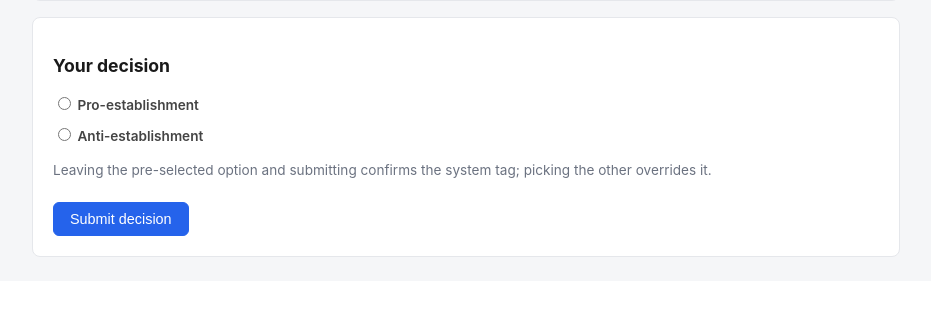
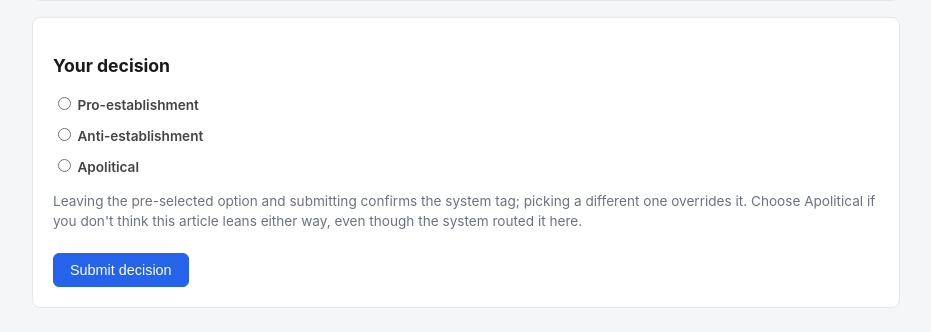
Before and after one commit to abhyudayapandey/news-classification, a FastAPI app: template app/templates/review.html in a window 1280 px wide. Shown: the part 640-972 px from the top of the page, without its empty margins (174-1105 px from the left). Before the commit the page ends 897 px from the top, so only its background shows below. Run offline with FastAPI, Linux system fonts and the light colour scheme; the template is opened without the code that fills it, so the values that code supplies are empty; parts of the project's set-up code (start-up, migrations or seed data) failed here and were passed over.

Commit message:
Add Apolitical as a third review option for admins
Admins reviewing an article the system routed as pro/anti-establishment
(entity-trigger safety net, or a borderline classification) had no way
to record "actually, this doesn't lean either way" - only the two
partisan tags were selectable, forcing a pick between two options that
might both be wrong.

review.html now has a third radio button (unchecked by default, since
the system tag reaching review is always pro/anti already). The POST
handler's validation and error message were widened to accept it; no
change needed to the agreed/overrode decision logic since it already
just compares final_tag to the system tag regardless of value. Also
fixed article_compare.html's final-tag badge, which assumed only two
possible values and would have shown the wrong color for an apolitical
override.

Verified end-to-end via TestClient against local Postgres: an article
system-tagged pro-establishment, admin submits apolitical, correctly
records decision=overrode, published_tag=apolitical, and the compare
view renders the right badge.

Co-Authored-By: Claude Sonnet 5 <noreply@anthropic.com>
Claude-Session: https://claude.ai/code/session_013XBsBdAyZroJzcJicnEuw8

```diff
--- a/app/templates/article_compare.html
+++ b/app/templates/article_compare.html
@@ -31,7 +31,7 @@
         <td><span class="badge badge-{{ 'pro' if system_tag.classification.value == 'pro-establishment' else ('anti' if system_tag.classification.value == 'anti-establishment' else 'apolitical') }}">{{ system_tag.classification.value }}</span></td>
         <td>
           {% if review %}
-            <span class="badge badge-{{ 'pro' if review.final_tag == 'pro-establishment' else 'anti' }}">{{ review.final_tag }}</span>
+            <span class="badge badge-{{ 'pro' if review.final_tag == 'pro-establishment' else ('anti' if review.final_tag == 'anti-establishment' else 'apolitical') }}">{{ review.final_tag }}</span>
           {% else %}
             <span class="muted">not yet reviewed</span>
           {% endif %}
--- a/app/templates/review.html
+++ b/app/templates/review.html
@@ -56,7 +56,11 @@
         {% if system_tag.classification.value == "anti-establishment" %}checked{% endif %} style="width:auto; display:inline;">
       Anti-establishment
     </label>
-    <p class="muted">Leaving the pre-selected option and submitting confirms the system tag; picking the other overrides it.</p>
+    <label>
+      <input type="radio" name="final_tag" value="apolitical" style="width:auto; display:inline;">
+      Apolitical
+    </label>
+    <p class="muted">Leaving the pre-selected option and submitting confirms the system tag; picking a different one overrides it. Choose Apolitical if you don't think this article leans either way, even though the system routed it here.</p>
     <button class="btn btn-primary" type="submit" style="margin-top:0.5rem;">Submit decision</button>
   </form>
 </div>
```
Also changed, not shown: app/routers/admin_ui.py (+6 -2 lines).
